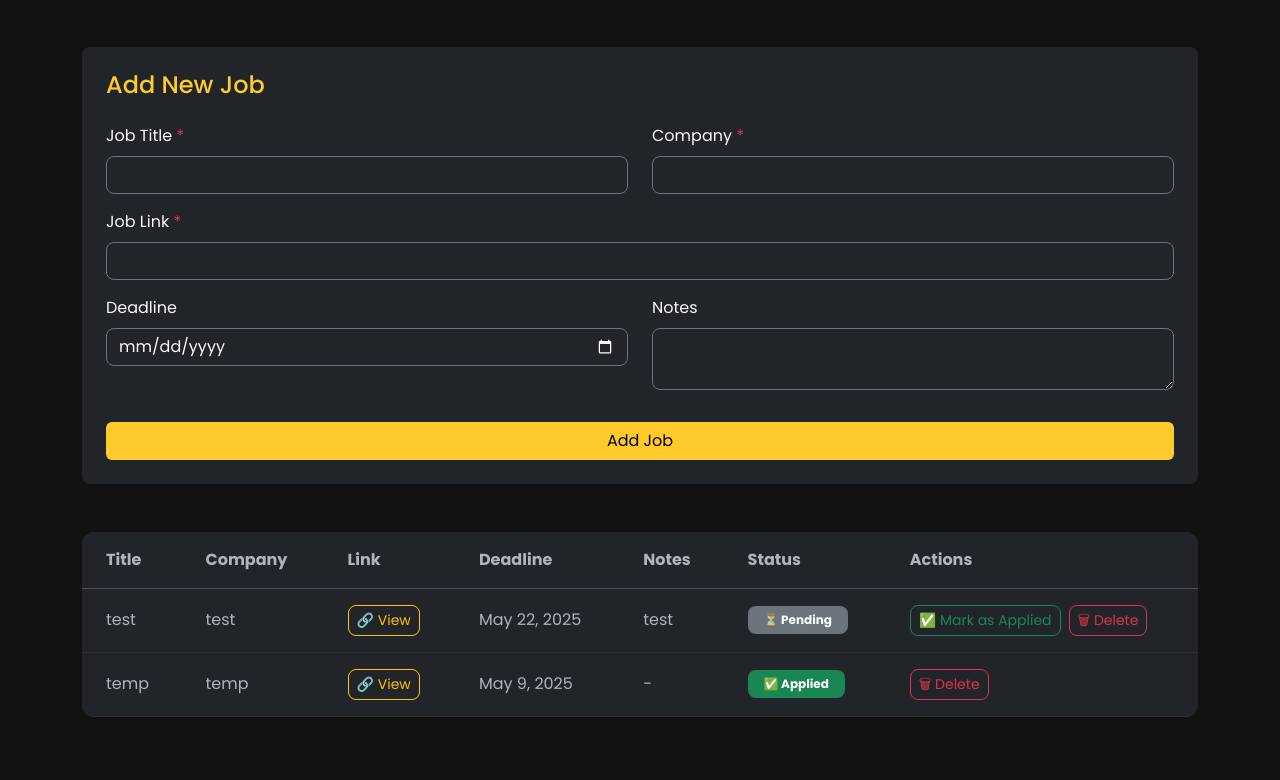
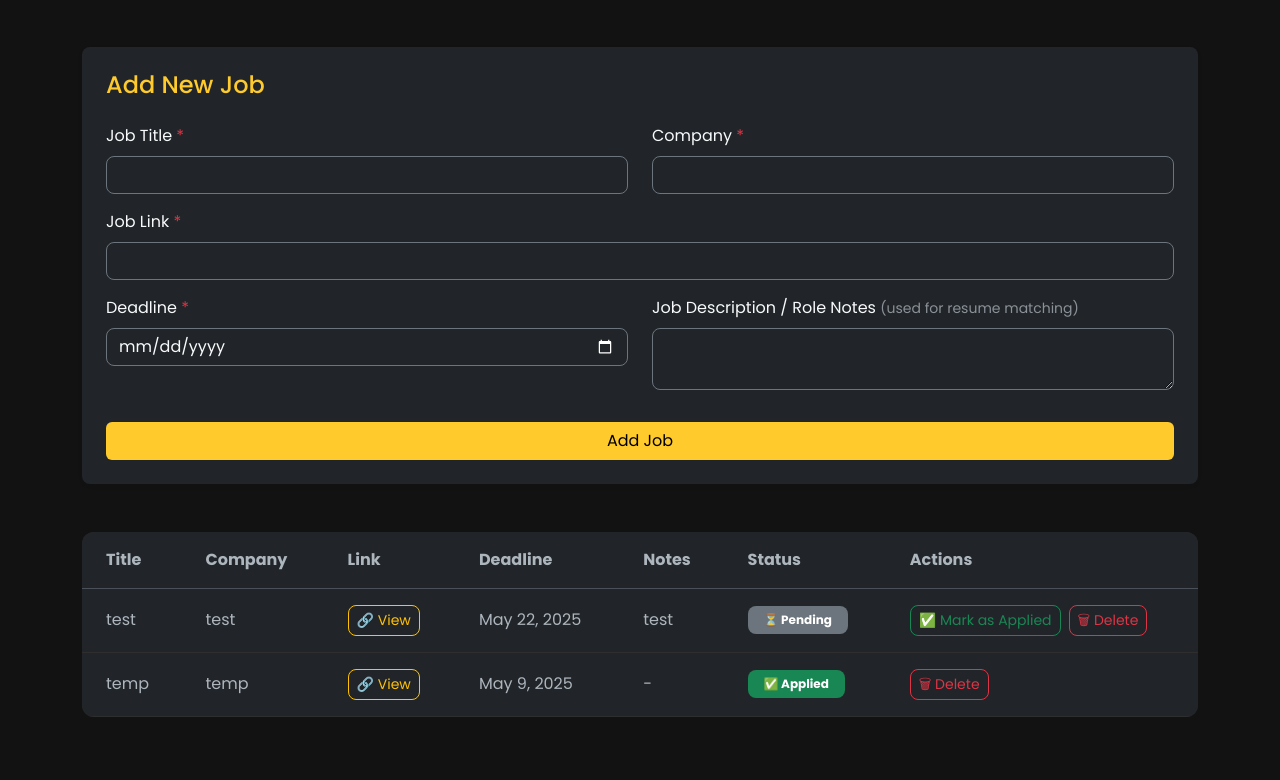
Before and after one commit to waqas-rashid1/ApplyLog, a Django app: page /tracker/wishlist/ in a window 1280 px wide. Shown: the part 801-1581 px from the top of the page. Run offline with Django 5.2, Linux system fonts and the light colour scheme; a user stored in the database is signed in; data comes from the database, SQL or seed files in the repository; both versions use the stored data as it was after the commit; some web fonts are replaced.

Commit message:
Improve UI and Validations

```diff
--- a/main/tracker/forms.py
+++ b/main/tracker/forms.py
@@ -19,7 +19,7 @@ class ApplicationForm(forms.ModelForm):
             'phone': forms.TextInput(attrs={'class': 'form-control'}),
             'position_applied': forms.TextInput(attrs={'class': 'form-control'}),
             'company_name': forms.TextInput(attrs={'class': 'form-control'}),
-            'resume': forms.ClearableFileInput(attrs={'class': 'form-control'}),
+            'resume': forms.ClearableFileInput(attrs={'class': 'form-control', 'accept': '.pdf,.doc,.docx'}),
         }
 
 class DocumentForm(forms.ModelForm):
@@ -30,7 +30,7 @@ class DocumentForm(forms.ModelForm):
         widgets = {
             'title': forms.TextInput(attrs={'class': 'form-control', 'required': 'required'}),
             'document_type': forms.Select(choices=Document.DOCUMENT_TYPES, attrs={'class': 'form-select', 'required': 'required'}),
-            'file': forms.ClearableFileInput(attrs={'class': 'form-control', 'required': 'required'}),
+            'file': forms.ClearableFileInput(attrs={'class': 'form-control', 'required': 'required', 'accept': '.pdf,.doc,.docx'}),
             'company_tag': forms.TextInput(attrs={'class': 'form-control', 'required': 'required'}),
             'job_role_tag': forms.TextInput(attrs={'class': 'form-control', 'required': 'required'}),
         }
--- a/main/tracker/templates/dashboard.html
+++ b/main/tracker/templates/dashboard.html
@@ -105,9 +105,9 @@
     <div class="row mb-5">
       <div class="col">
         <div class="bg-dark p-4 rounded-3 shadow-sm">
-          <h5 class="mb-4">Resume Match Scores <span style="color:red">*</span></h5>
+          <h5 class="mb-4">Resume Match Scores <span style="" class="text-danger">*</span></h5>
           <form id="resumeForm" enctype="multipart/form-data">
-            <input type="file" name="resume" class="form-control mb-3" required />
+            <input type="file" name="resume" class="form-control mb-3" required accept=".pdf, .doc, .docx" />
             <button type="submit" class="btn btn-warning">Upload & Match</button>
           </form>
 
--- a/main/tracker/templates/document_library.html
+++ b/main/tracker/templates/document_library.html
@@ -63,7 +63,7 @@
 
     <!-- Document Table -->
     <div class="bg-dark p-4 rounded-3 shadow-sm">
-      <h4 class="mb-4 text-warning">📄 Your Uploaded Documents</h4>
+      <h4 class="mb-4 text-warning">Your Uploaded Documents</h4>
       {% if documents %}
         <div class="table-responsive">
           <table class="table table-dark table-striped table-hover align-middle">
--- a/main/tracker/templates/wishlist.html
+++ b/main/tracker/templates/wishlist.html
@@ -37,11 +37,11 @@
         </div>
         <div class="row">
           <div class="col-md-6 mb-3">
-            <label for="id_deadline" class="form-label">Deadline</label>
+            <label for="id_deadline" class="form-label">Deadline <span class="text-danger">*</span></label>
             {{ form.deadline|add_class:"form-control bg-dark text-light border border-secondary rounded-3" }}
           </div>
           <div class="col-md-6 mb-3">
-            <label for="id_notes" class="form-label">Notes</label>
+            <label for="id_notes" class="form-label">Job Description / Role Notes <small class="text-muted">(used for resume matching)</small></label>
             {{ form.notes|add_class:"form-control bg-dark text-light border border-secondary rounded-3" }}
           </div>
         </div>
```
Also changed, not shown: main/db.sqlite3.
